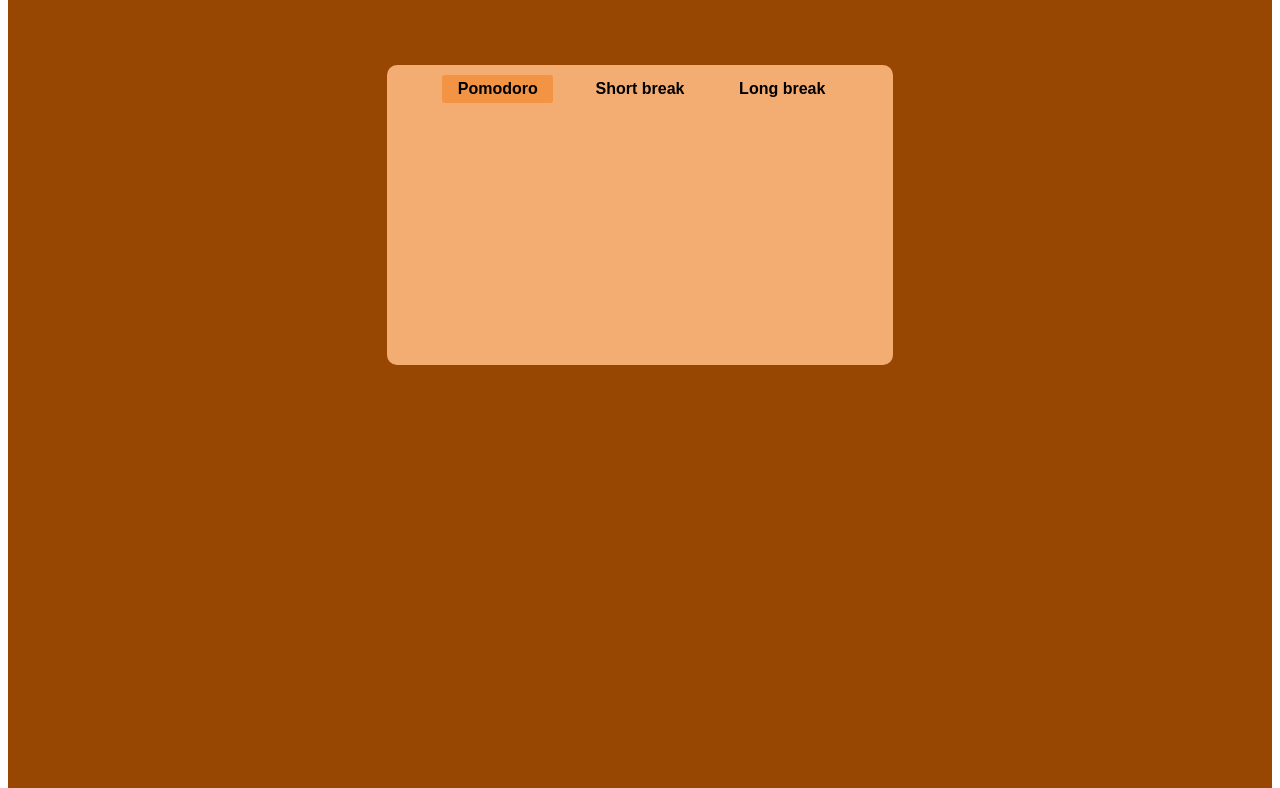
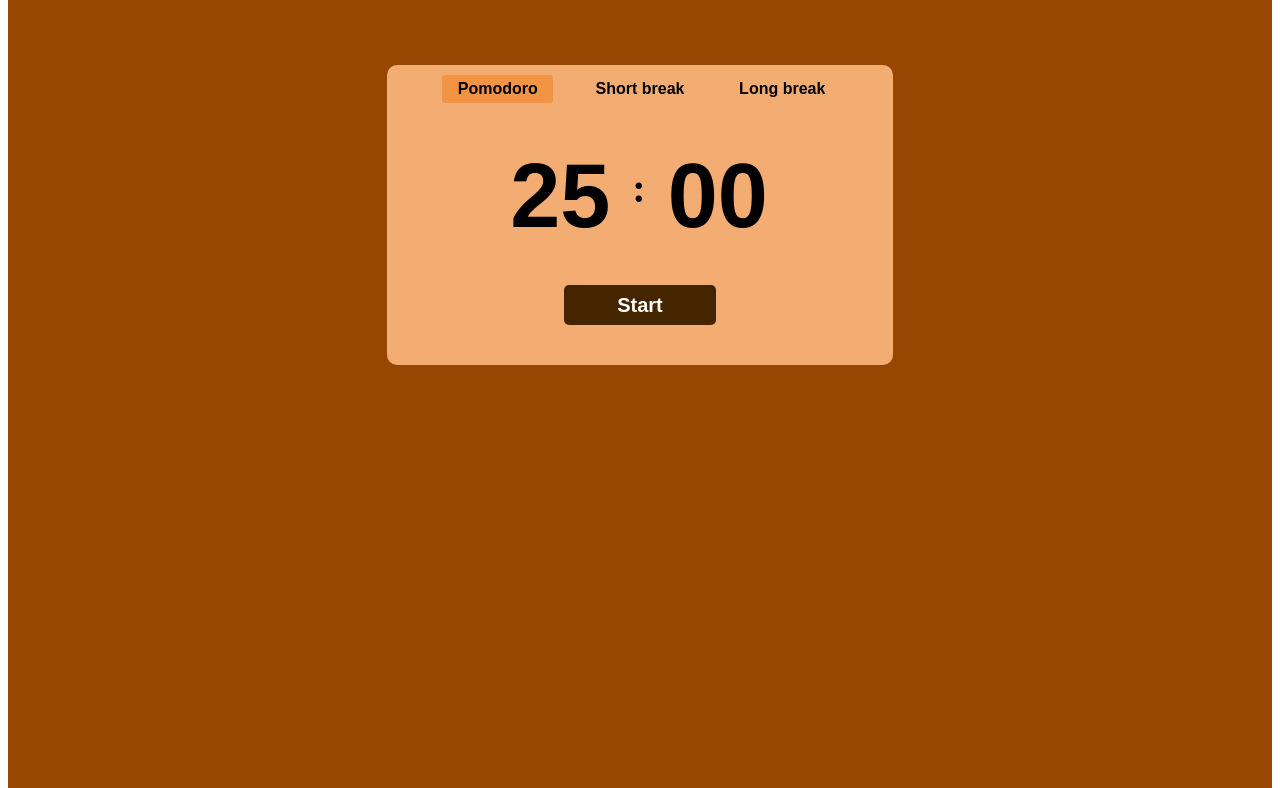
Before and after one commit to Valentina-2608/Pomodoro_clock, a plain HTML site: page index.html in a window 1280 px wide. Shown: the part 113-901 px from the top of the page. Drawn offline with Linux system fonts and the light colour scheme.

Commit message:
Add styles to block timers, add styles to block timer1 and elements inside this block

```diff
--- a/css/style.css
+++ b/css/style.css
@@ -154,3 +154,94 @@ header{
 #btn_long_break:hover{
     cursor: pointer;
 }
+
+
+
+/* Block timers */
+
+
+.timers{
+    width:30%;
+    height:220px;
+    border-radius: 10px;;
+    position: absolute;
+    top:230px;
+    left:35%;
+    z-index:12;
+
+}
+
+.timer1{
+    width:100%;
+    height:220px;
+    border-radius: 10px;;
+    position: absolute;
+    top:10px;
+    left:0px;
+    z-index:13;
+    display: block;
+}
+
+
+.timer1_elements{
+    width:80%;
+    height:100px;
+    position: absolute;
+    top:20px;
+    left:10%;
+}
+
+
+#timer1_minutes, #timer1_seconds{
+    float:left;
+    height:50px;
+    margin-left:20px;
+    font-size:90px;
+    width:100px;
+    height:80px;
+    background: none;
+    color:black;
+    border:none;
+    text-align:center;
+    font-weight: bold;
+}
+
+.symbol{
+    float:left;
+    margin-left:20px;
+    color:black;
+    font-size:40px;
+    padding-top:10px;
+    font-weight: bold;
+}
+
+
+
+.timer1_buttons{
+    width:100%;
+    height:50px;
+    position: absolute;
+    top:150px;
+    left:0px;
+}
+
+
+#start_pomodoro{
+    width:40%;
+    height:40px;
+    padding:5px;
+    position: absolute;
+    top:0px;
+    left:30%;
+    font-size:20px;
+    font-weight:bold;
+    border:none;
+    border-radius: 5px;
+    background-color:#442500;
+    color:white;
+}
+
+
+#start_pomodoro:hover{
+    cursor:pointer;
+}
```
